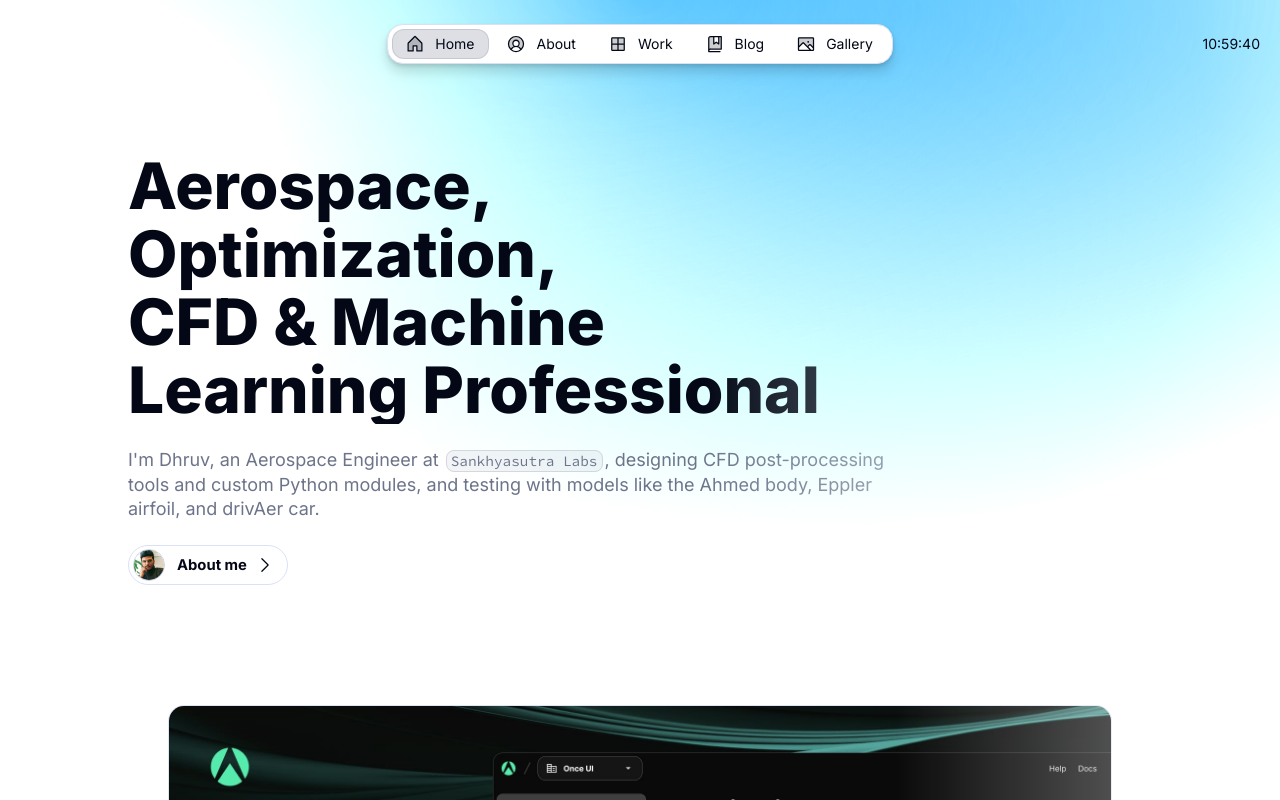
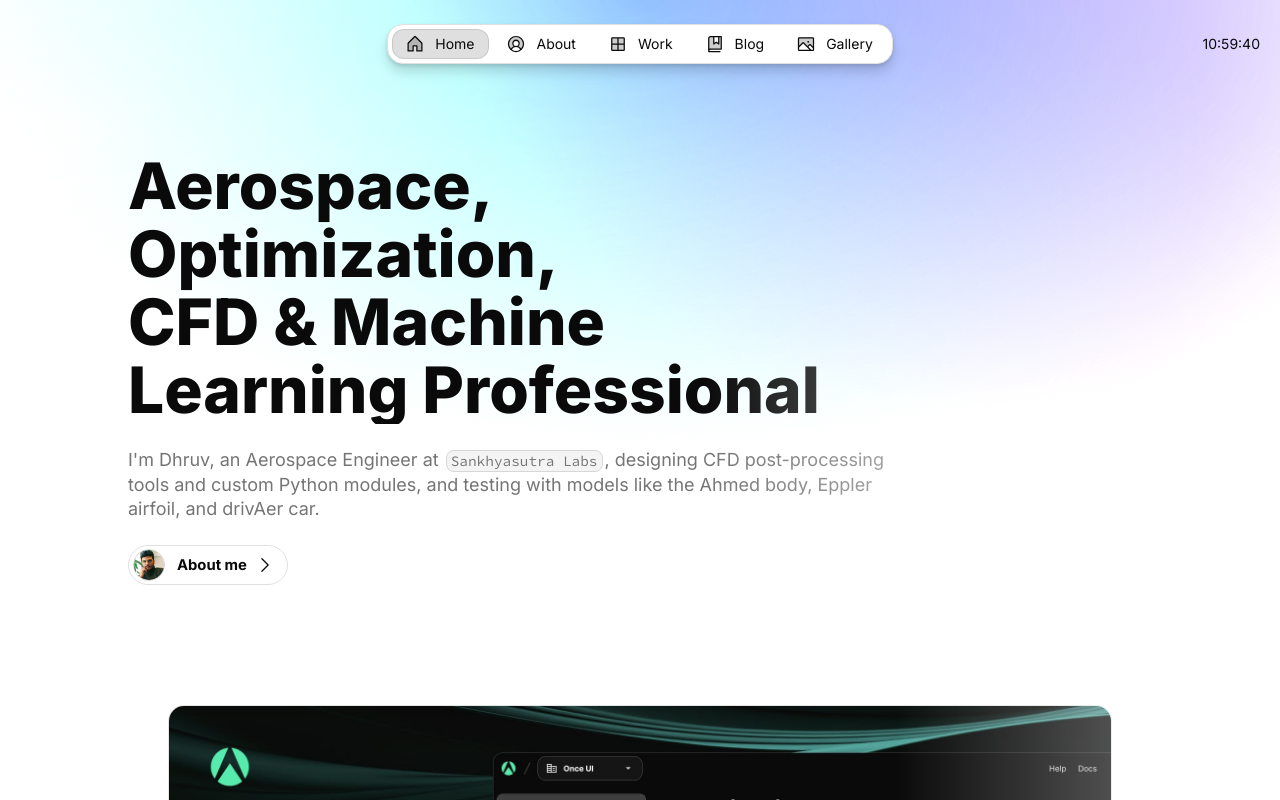
Before and after one commit to dhruvhaldar/profile, a Next.js app: page / in a window 1280 px wide. Shown: the top 800 px of the page. Built offline with nearby package versions, Linux system fonts and the light colour scheme.

Commit message:
update layout.tsx and scheme.scss

```diff
--- a/src/app/layout.tsx
+++ b/src/app/layout.tsx
@@ -78,9 +78,9 @@ export default function RootLayout({ children } : RootLayoutProps) {
 
 			// Replace from Settings generator
 			data-theme="light"
-			data-brand="blue"
-			data-accent="cyan"
-			data-neutral="slate"
+			data-brand="custom"
+			data-accent="custom"
+			data-neutral="gray"
 			data-border="playful"
 			data-solid="contrast"
 			data-solid-style="flat"
--- a/src/once-ui/tokens/scheme.scss
+++ b/src/once-ui/tokens/scheme.scss
@@ -9,6 +9,23 @@
 
     /* CUSTOM */
 
+    --scheme-brand-100: #000c00;
+    --scheme-brand-200: #001b03;
+    --scheme-brand-300: #004a2b;
+    --scheme-brand-400: #006745;
+    --scheme-brand-500: #238461;
+    --scheme-brand-600: #4ba681;
+    --scheme-brand-600-10: rgba(75,166,129,0.1);
+    --scheme-brand-600-30: rgba(75,166,129,0.3);
+    --scheme-brand-600-50: rgba(75,166,129,0.5);
+    --scheme-brand-700: #6cc69f;
+    --scheme-brand-800: #8ce7bf;
+    --scheme-brand-900: #9af4cb;
+    --scheme-brand-1000: #aaffdc;
+    --scheme-brand-1100: #bbffec;
+    --scheme-brand-1200: #bbffec;
+
+    --scheme-accent-100: #0c002e;
     --scheme-brand-100: #000c00;
     --scheme-brand-200: #001b03;
     --scheme-brand-300: #004a2b;
```
